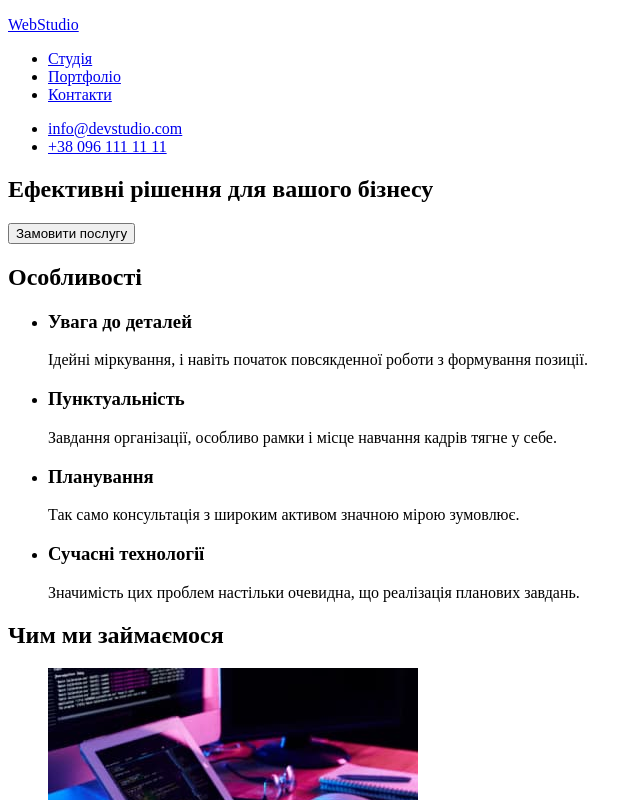
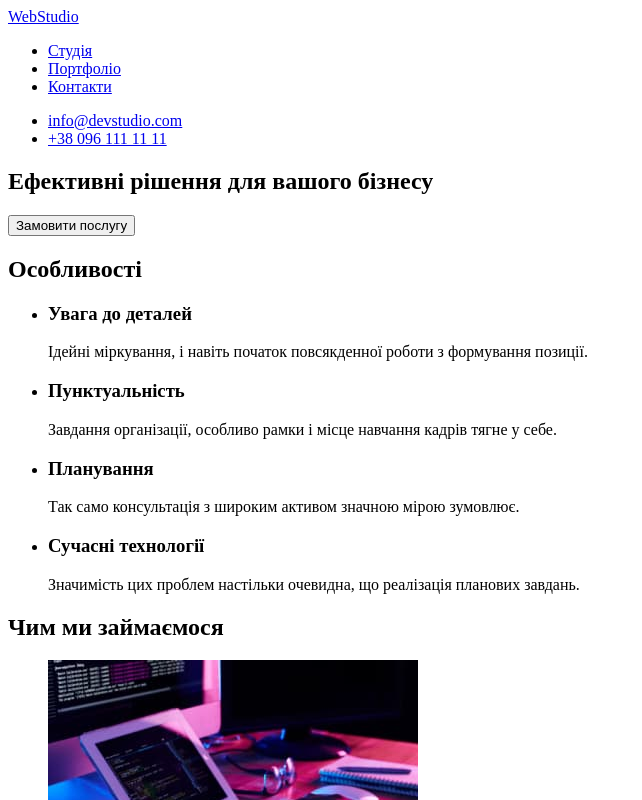
Before and after one commit to Nataliabut2022/goit-markup-hw-01, a plain HTML site: page index.html in a window 1280 px wide. Shown: the top 800 px of the page, without its empty margins (0-642 px from the left). Drawn offline with Linux system fonts and the light colour scheme.

Commit message:
Відкореговано розмітку макета

```diff
--- a/index.html
+++ b/index.html
@@ -10,9 +10,7 @@
     <!--Шапка сайту-->
     <header>
         <nav>
-            <a href="/">
-                <p lang="en">WebStudio</p>
-            </a>
+            <a lang="en" href="/">WebStudio</a>
 
             <ul>
                 <li> <a href="/">Студія</a></li>
@@ -104,14 +102,14 @@
 
     <!--Підвал-->
     <footer>
-        <a href="/">
-            <p lang="en">WebStudio</p>
-        </a>
-        <address>м. Київ, пр-т Лесі Українки, 26</address>
-        <ul>
+        <a lang="en" href="/">WebStudio</a>
+        <address>
+            <p>м. Київ, пр-т Лесі Українки, 26</p>
+            <ul>
             <li> <a href="mailto:info@devstudio.com">info@devstudio.com</a></li>
             <li> <a href="tel:+380961111111">+38 096 111 11 11</a></li>
-        </ul>
+            </ul>
+        </address>
     </footer>
 
 </body>
```
